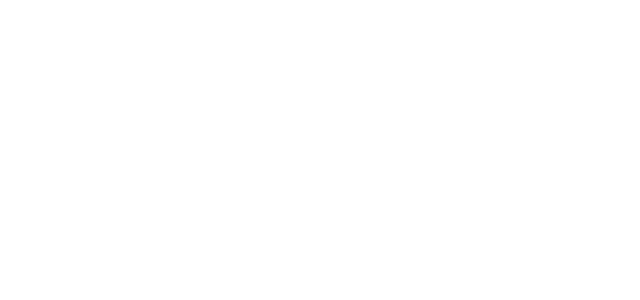
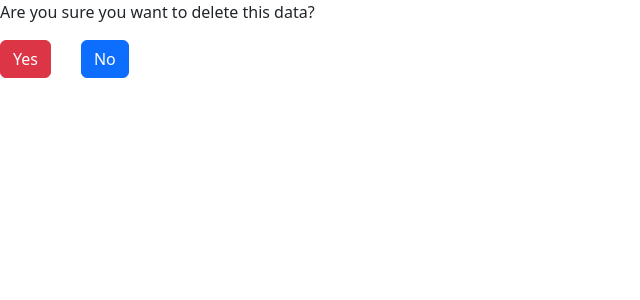
Before and after one commit to sandeepaMallawarachchi/ITP_Project, a React (Create React App) app in the folder frontend/: page /deleteReportData/1 in a window 1280 px wide. Before the commit this address had no page. Shown: the top 300 px of the page, without its empty margins (0-640 px from the left). Built offline with nearby package versions, Linux system fonts and the light colour scheme.

Commit message:
Delete file

```diff
--- a/frontend/src/App.js
+++ b/frontend/src/App.js
@@ -11,6 +11,7 @@
 import AddReportData from "./components/AddReportData";
 import AllReportData from "./components/AllReportData";
 import UpdateReportData from "./components/UpdateReportData";
+import DeleteReportData from "./components/DeleteReportData";
 
 function App() {
   return (
@@ -53,6 +54,9 @@
         <Routes>
            <Route path="/updateReportData/:id" element={<UpdateReportData/>}/>
         </Routes>
+        <Routes>
+           <Route path="/deleteReportData/:id" element={<DeleteReportData/>}/>
+        </Routes>
       </div>
     </Router>
   );
--- a/frontend/src/components/DeleteReportData.js
+++ b/frontend/src/components/DeleteReportData.js
@@ -20,7 +20,7 @@
         <div>
             <p>Are you sure you want to delete this data?</p>
             <button style={{ margin: "0 30px 0 0" }} className='btn btn-danger' onClick={yesBtn}>Yes</button>
-            <Link to="/allDrivers"><button className='btn btn-primary'>No</button></Link>
+            <Link to="/allReportData"><button className='btn btn-primary'>No</button></Link>
         </div>
     );
 }
```
Also changed, not shown: 1 other file (tests, documents, lock files or other folders).
